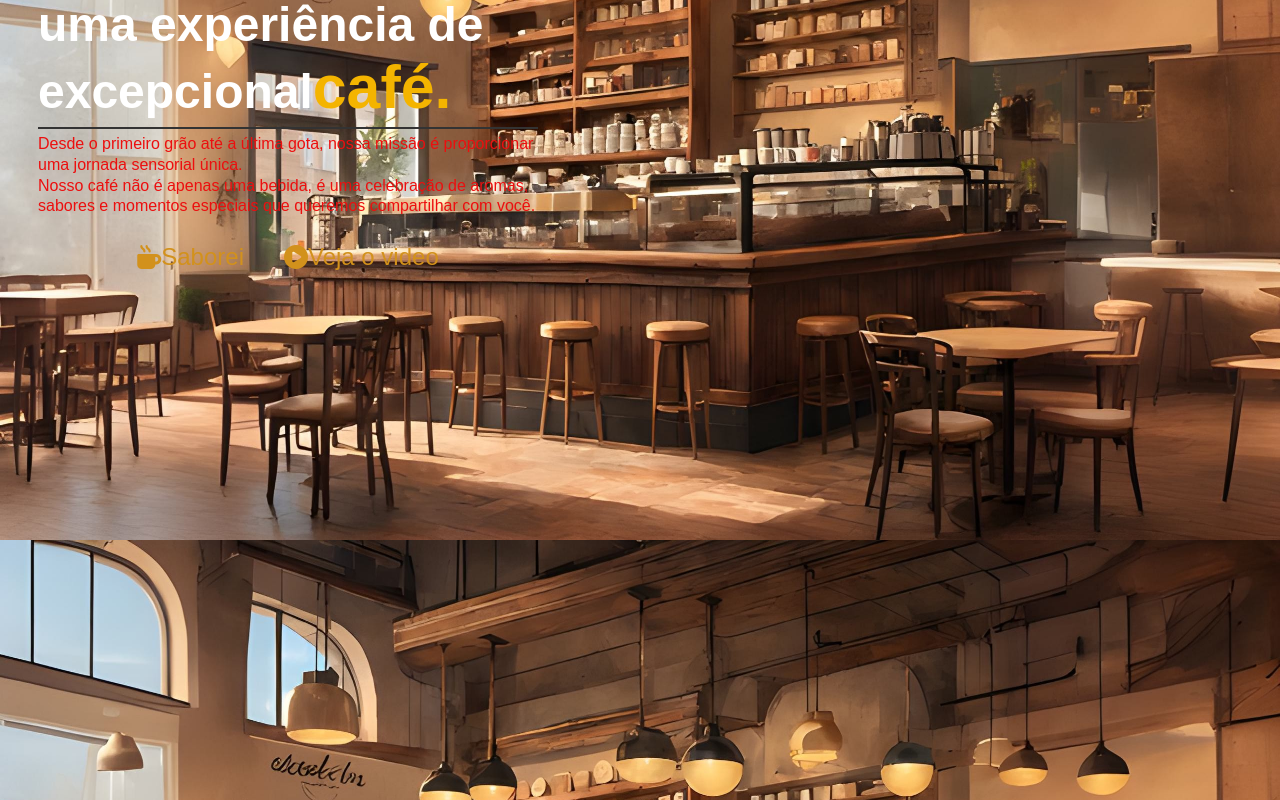
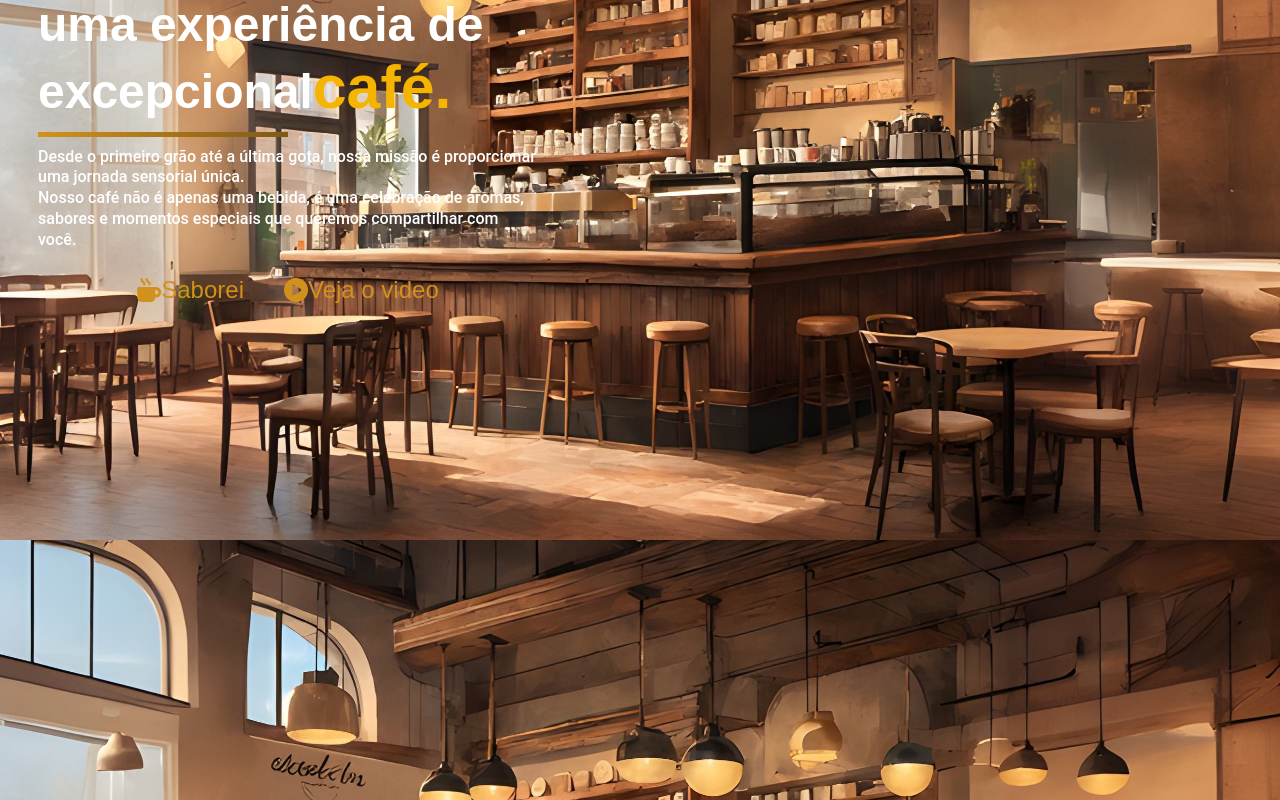
Before and after one commit to fergsantos28/landing_page_coffe, a plain HTML site: page index.html in a window 1280 px wide. Shown: the part 260-1060 px from the top of the page. Drawn offline with Linux system fonts and the light colour scheme; a web font is replaced by a local one.

Commit message:
feat: modifica o estilo de  <p> e hr

```diff
--- a/index.html
+++ b/index.html
@@ -36,10 +36,10 @@
 
                 </div>
             </div>
-            <picture>
+            <div class="container_cafe_principal">
                 <img src="imagens/cafe_sem fundo.png" alt="coffe">
                 <!--  imagem de cafe que ira subir com a tela -->
-            </picture>
+            </div class="container_img">
 
 
         </section>
--- a/style.css
+++ b/style.css
@@ -78,21 +78,6 @@ nav a:hover::before {
 
 }
 
-/* section {
-    width: 100%;
-    height: 90vh;
-    display: flex;
-    justify-content: space-evenly;
-    align-items: center;
-}
-
-section .content {
-    color: white;
-    width: 35%;
-} */
-
-
-
 /* Estilo para o contêiner da seção */
 section {
     display: flex;
@@ -131,9 +116,13 @@ h1 span {
 }
 
 hr {
-    border: 0;
-    border-top: 2px solid #333;
-    margin: 5px 0;
+    border: none;
+    margin: 10px 0;
+    height: 4.5px;
+    width: 50%;
+    background-image: linear-gradient(to right, #d2911c, #7e5a16);
+
+
 }
 
 
@@ -157,8 +146,30 @@ hr {
 }
 
 p {
+    font-family: 'Roboto', sans-serif;
     font-size: 1rem;
-    color: #ec0f0f;
+    color: white;
     line-height: 1.3;
-    /* Aumenta o espaçamento entre as linhas */
+    font-weight: 500;
 }
+
+/* .container_cafe_principal {
+    width: 900px;
+
+    height: 00px;
+
+    display: flex;
+    justify-content: space-evenly;
+
+    align-items: center;
+
+
+}
+
+img {
+    width: 990px;
+    margin-top: -500px;
+    margin-left: 400px;
+    height: 10;
+
+} */
```
